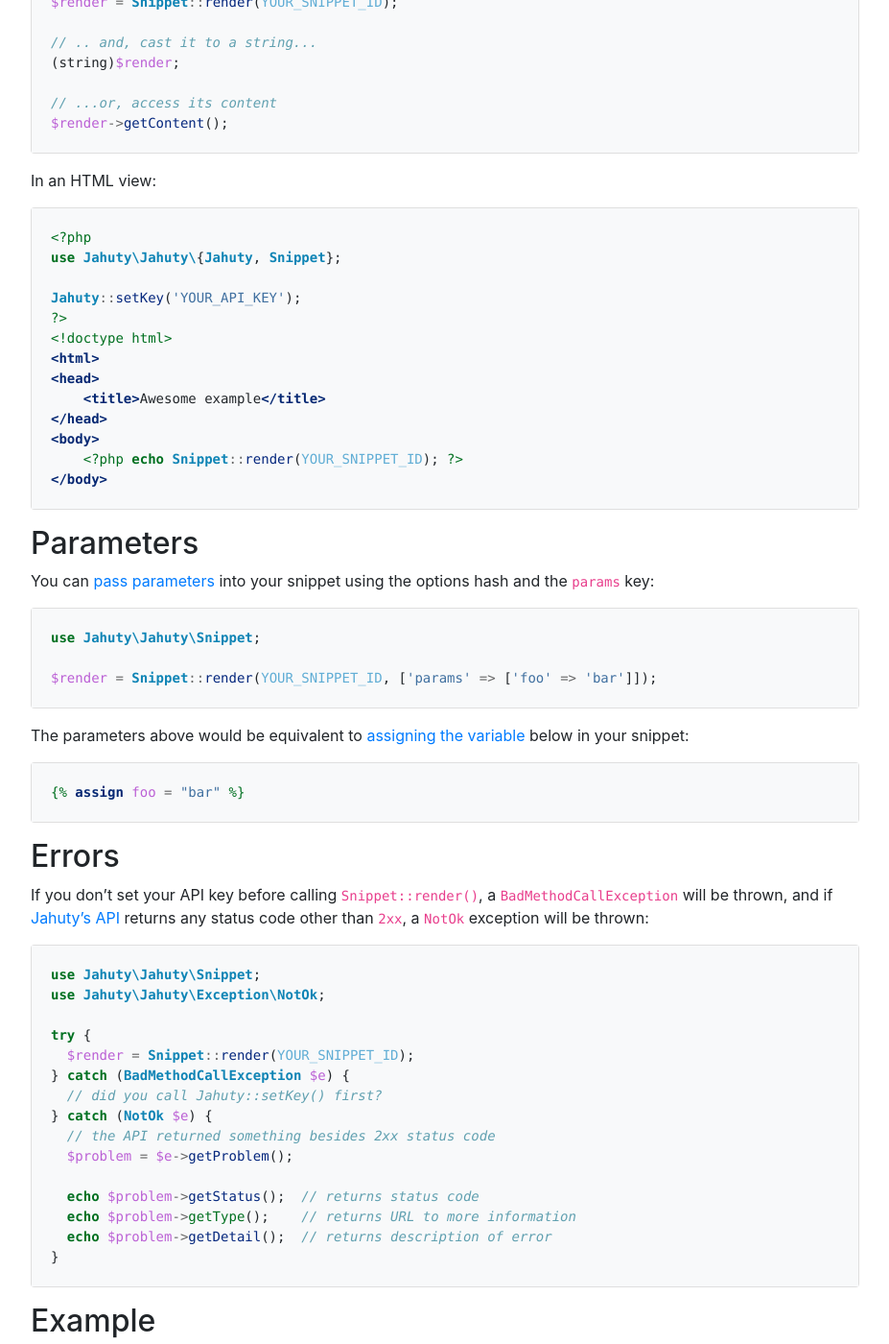
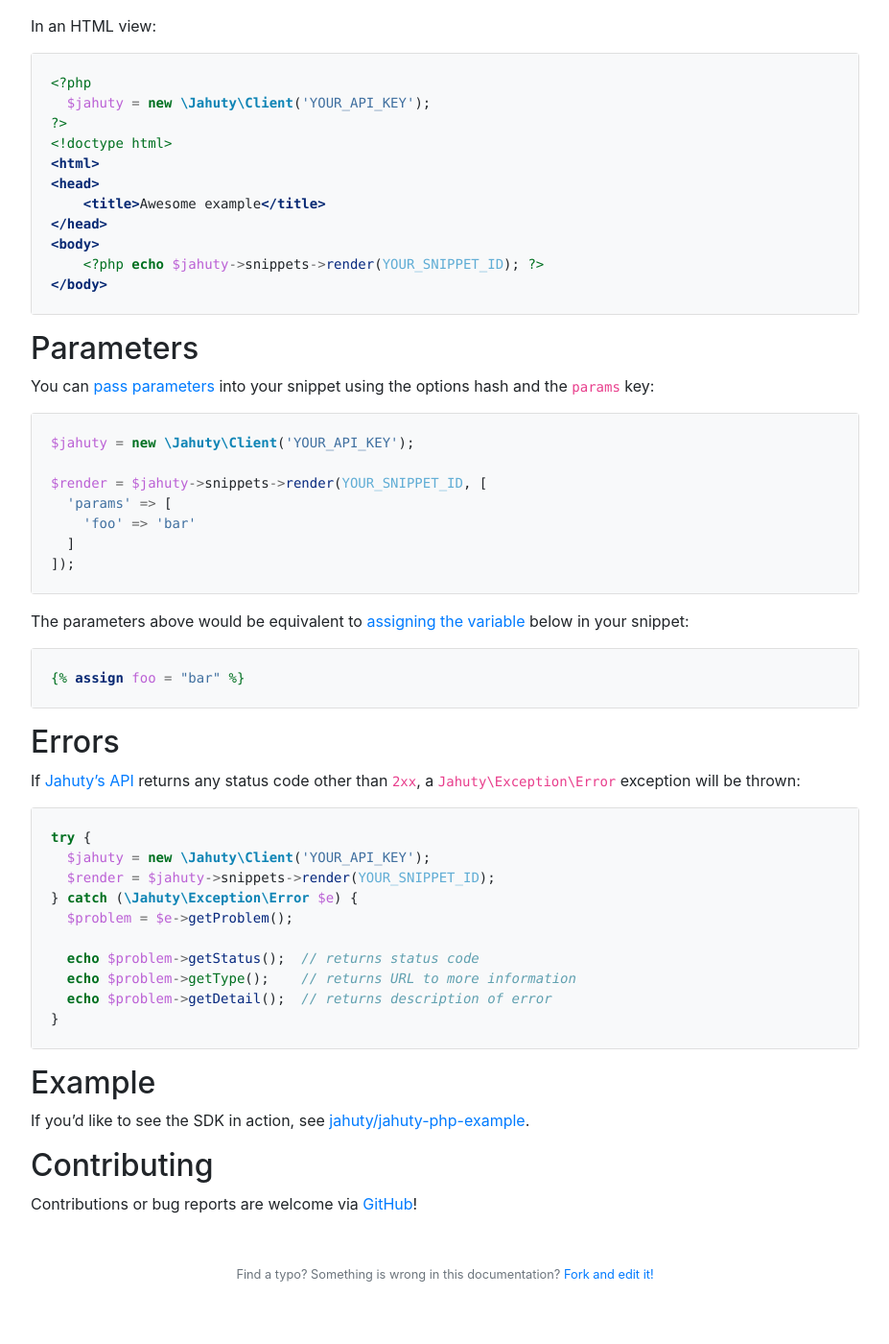
Before and after one commit to jahuty/documentation, a Jekyll site: the page built from sdks/php.md, in a window 1280 px wide and 1400 px high, scrolled down 975 px. Shown: the whole window at 96% size, without its empty margins (336-1263 px from the left). Built offline with Jekyll 4.4.1, drawn with Linux system fonts in a browser that asks for light colours; nearby versions of some CDN libraries; some of the changed text lies outside the part shown.

Commit message:
Update for new instance-based sdk

```diff
--- a/sdks/php.md
+++ b/sdks/php.md
@@ -30,7 +30,7 @@ category    : sdks
       <small>Tests</small>
     </div>
     <div class="card-body p-2 px-3">
-      <a class="stretched-link" href="https://circleci.com/gh/jahuty/jahuty-php"><img src="https://circleci.com/gh/jahuty/jahuty-php.svg?style=svg" alt="Status badge" /></a>
+      <a href="https://circleci.com/gh/jahuty/jahuty-php"><img src="https://circleci.com/gh/jahuty/jahuty-php.svg?style=svg" alt="Status badge" /></a> <a href="https://codecov.io/gh/jahuty/jahuty-php"><img src="https://codecov.io/gh/jahuty/jahuty-php/branch/master/graph/badge.svg?token=XELPI4FWMI" alt="Coverage badge"/></a>
     </div>
   </div>
 </div>
@@ -52,22 +52,14 @@ It should be installed via [Composer](https://getcomposer.org). To do so, add th
 
 ## Usage
 
-The library needs to be configured with your [API key]({% link api.html %}#authentication) before use, ideally once during startup:
+Instantiate the client with your [API key]({% link api.html %}#authentication), and use the `snippets->render()` method to output your snippet:
 
-{% capture set_api_key %}
-use Jahuty\Jahuty\Jahuty;
+{% capture rendering %}
 
-Jahuty::setKey('YOUR_API_KEY');
-{% endcapture %}
-{% include code.html language="php" code=set_api_key header=false toggle=false select=false %}
+$jahuty = new \Jahuty\Client('YOUR_API_KEY');
 
-With the API key set, you can use the `Snippet::render()` method to render a snippet:
-
-{% capture render_snippet %}
-use Jahuty\Jahuty\Snippet;
-
-// render the snippet...
-$render = Snippet::render(YOUR_SNIPPET_ID);
+// render your snippet...
+$render = $jahuty->snippets->render(YOUR_SNIPPET_ID);
 
 // .. and, cast it to a string...
 (string)$render;
@@ -75,15 +67,13 @@ $render = Snippet::render(YOUR_SNIPPET_ID);
 // ...or, access its content
 $render->getContent();
 {% endcapture %}
-{% include code.html language="php" code=render_snippet header=false toggle=false select=false %}
+{% include code.html language="php" code=rendering header=false toggle=false select=false %}
 
 In an HTML view:
 
-{% capture render_snippet_html %}
+{% capture rendering_in_view %}
 <?php
-use Jahuty\Jahuty\{Jahuty, Snippet};
-
-Jahuty::setKey('YOUR_API_KEY');
+  $jahuty = new \Jahuty\Client('YOUR_API_KEY');
 ?>
 <!doctype html>
 <html>
@@ -91,21 +81,25 @@ Jahuty::setKey('YOUR_API_KEY');
     <title>Awesome example</title>
 </head>
 <body>
-    <?php echo Snippet::render(YOUR_SNIPPET_ID); ?>
+    <?php echo $jahuty->snippets->render(YOUR_SNIPPET_ID); ?>
 </body>
 {% endcapture %}
-{% include code.html language="php" code=render_snippet_html header=false toggle=false select=false %}
+{% include code.html language="php" code=rendering_in_view header=false toggle=false select=false %}
 
 ## Parameters
 
 You can [pass parameters]({% link liquid/parameters.md %}) into your snippet using the options hash and the `params` key:
 
-{% capture render_with_params %}
-use Jahuty\Jahuty\Snippet;
+{% capture rendering_with_params %}
+$jahuty = new \Jahuty\Client('YOUR_API_KEY');
 
-$render = Snippet::render(YOUR_SNIPPET_ID, ['params' => ['foo' => 'bar']]);
+$render = $jahuty->snippets->render(YOUR_SNIPPET_ID, [
+  'params' => [
+    'foo' => 'bar'
+  ]
+]);
 {% endcapture %}
-{% include code.html language="php" code=render_with_params %}
+{% include code.html language="php" code=rendering_with_params %}
 
 The parameters above would be equivalent to [assigning the variable]({% link liquid/variables.md %}) below in your snippet:
 
@@ -116,18 +110,13 @@ The parameters above would be equivalent to [assigning the variable]({% link liq
 
 ## Errors
 
-If you don't set your API key before calling `Snippet::render()`, a `BadMethodCallException` will be thrown, and if [Jahuty's API]({% link api.html %}#errors) returns any status code other than `2xx`, a `NotOk` exception will be thrown:
+If [Jahuty's API]({% link api.html %}#errors) returns any status code other than `2xx`, a `Jahuty\Exception\Error` exception will be thrown:
 
 {% capture errors %}
-use Jahuty\Jahuty\Snippet;
-use Jahuty\Jahuty\Exception\NotOk;
-
 try {
-  $render = Snippet::render(YOUR_SNIPPET_ID);
-} catch (BadMethodCallException $e) {
-  // did you call Jahuty::setKey() first?
-} catch (NotOk $e) {
-  // the API returned something besides 2xx status code
+  $jahuty = new \Jahuty\Client('YOUR_API_KEY');
+  $render = $jahuty->snippets->render(YOUR_SNIPPET_ID);
+} catch (\Jahuty\Exception\Error $e) {
   $problem = $e->getProblem();
 
   echo $problem->getStatus();  // returns status code
@@ -143,4 +132,4 @@ If you'd like to see the SDK in action, see [jahuty/jahuty-php-example]({{ site.
 
 ## Contributing
 
-Bug reports and pull requests are welcome on [GitHub]({{ site.data.urls.sdks.php }}).
+Contributions or bug reports are welcome via [GitHub]({{ site.data.urls.sdks.php }})!
```
